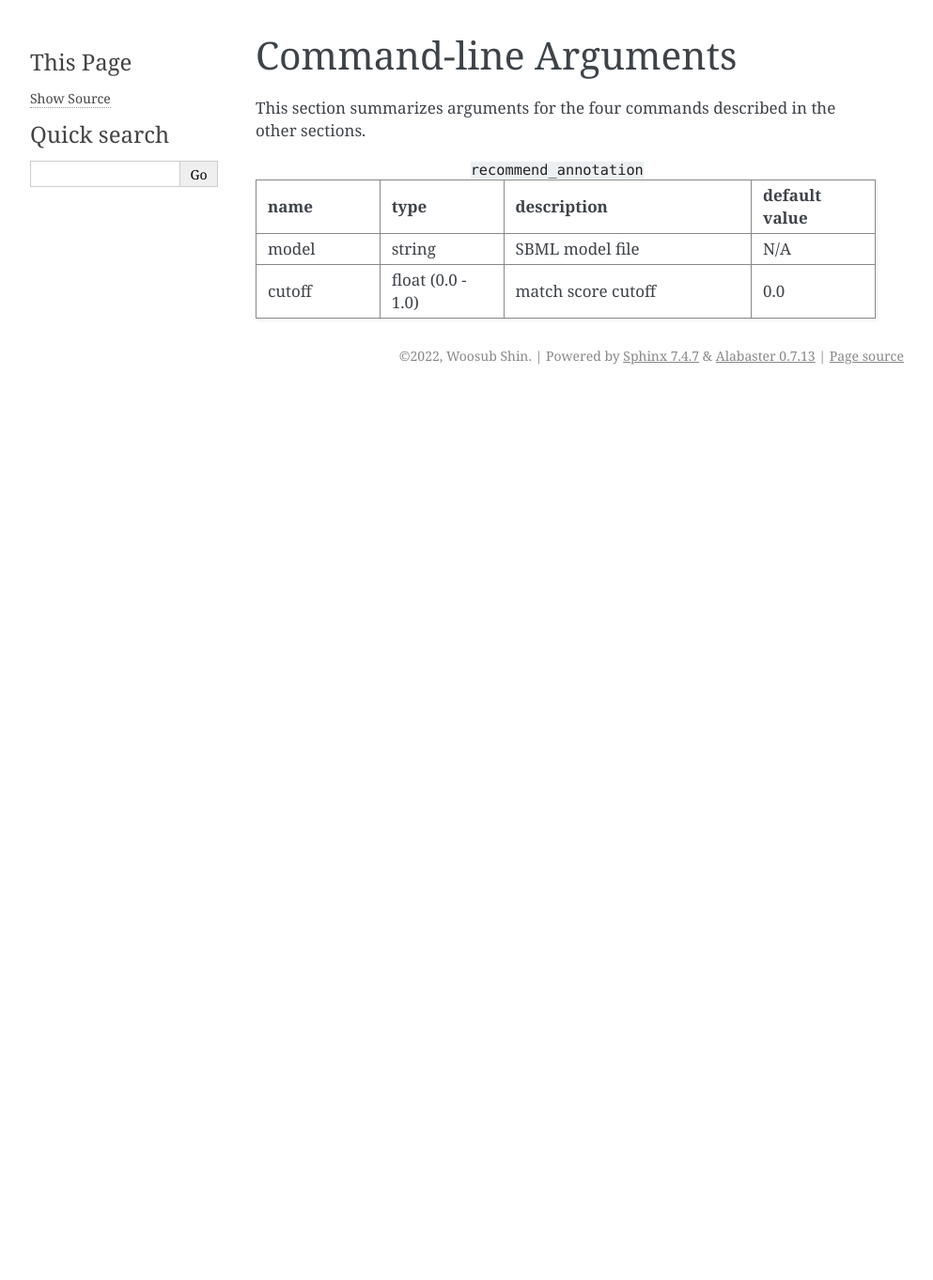
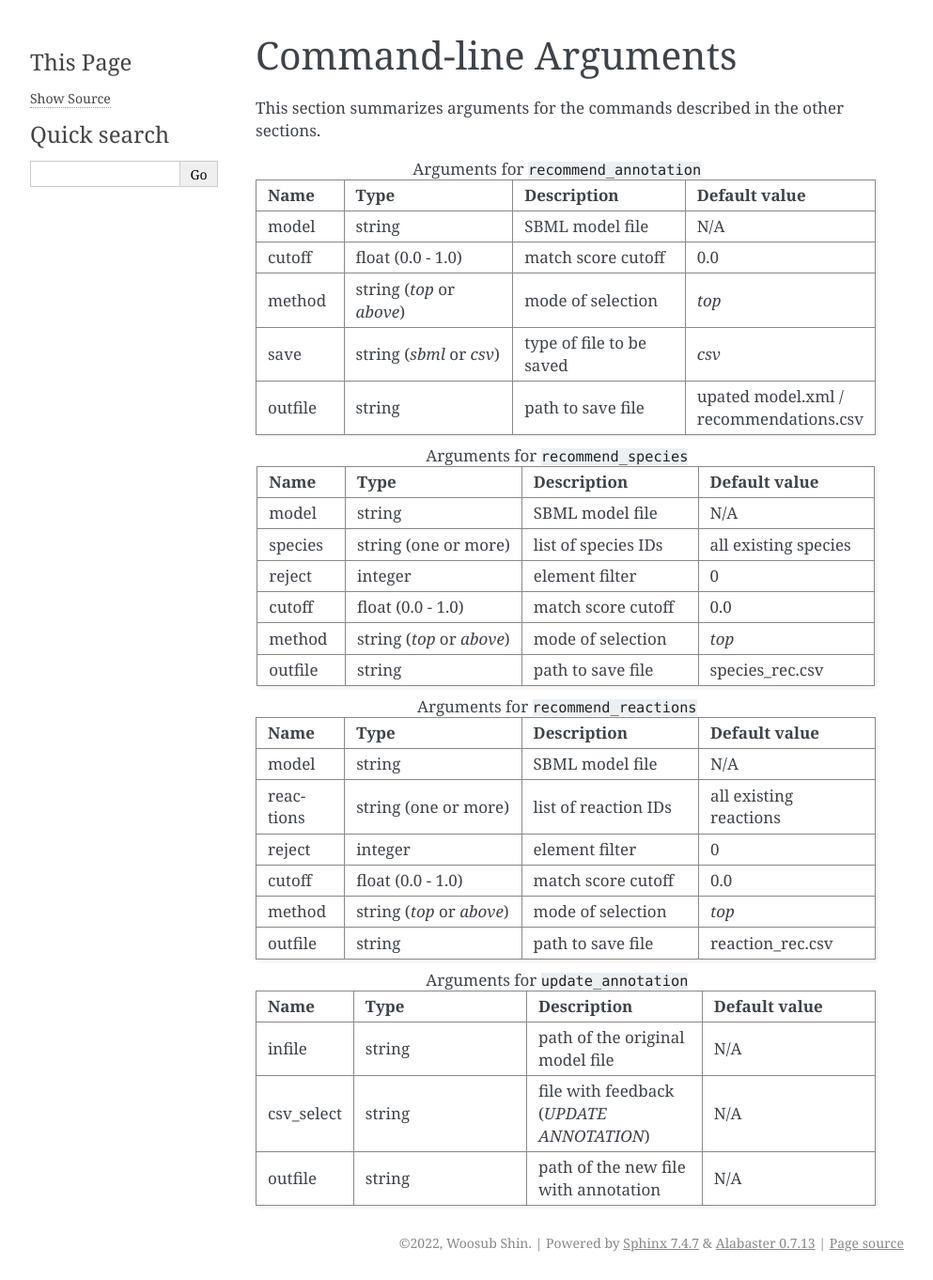
Before and after one commit to sys-bio/AMAS, a Sphinx documentation site: the page built from docs/source/tbls.rst, in a window 1280 px wide. Shown: the whole page at 94% size, without its empty margins (148-1141 px from the left). Built offline with Sphinx 7.4.7, drawn with Linux system fonts in a browser that asks for light colours; before the commit the page ends 900 px from its top, so only the background shows below that.

Commit message:
tbls tables updated

```diff
--- a/docs/source/tbls.rst
+++ b/docs/source/tbls.rst
@@ -4,16 +4,16 @@ Command-line Arguments
 ======================
 
 
-This section summarizes arguments for the four commands described in the other sections.
+This section summarizes arguments for the commands described in the other sections.
 
-.. list-table:: ``recommend_annotation``
-   :widths: 25 25 50 25
+.. list-table:: Arguments for ``recommend_annotation``
+   :widths: 25 50 50 50
    :header-rows: 1
 
-   * - name
-     - type
-     - description
-     - default value
+   * - Name
+     - Type
+     - Description
+     - Default value
    * - model
      - string
      - SBML model file
@@ -22,3 +22,105 @@ This section summarizes arguments for the four commands described in the other s
      - float (0.0 - 1.0)
      - match score cutoff
      - 0.0
+   * - method
+     - string (*top* or *above*)
+     - mode of selection
+     - *top*
+   * - save
+     - string (*sbml* or *csv*)
+     - type of file to be saved
+     - *csv*
+   * - outfile
+     - string
+     - path to save file
+     - upated model.xml / recommendations.csv
+
+
+.. list-table:: Arguments for ``recommend_species``
+   :widths: 25 50 50 50
+   :header-rows: 1
+
+   * - Name
+     - Type
+     - Description
+     - Default value
+   * - model
+     - string
+     - SBML model file
+     - N/A
+   * - species
+     - string (one or more)
+     - list of species IDs
+     - all existing species
+   * - reject
+     - integer
+     - element filter
+     - 0
+   * - cutoff
+     - float (0.0 - 1.0)
+     - match score cutoff
+     - 0.0
+   * - method
+     - string (*top* or *above*)
+     - mode of selection
+     - *top*
+   * - outfile
+     - string
+     - path to save file
+     - species_rec.csv
+
+
+.. list-table:: Arguments for ``recommend_reactions``
+   :widths: 25 50 50 50
+   :header-rows: 1
+
+   * - Name
+     - Type
+     - Description
+     - Default value
+   * - model
+     - string
+     - SBML model file
+     - N/A
+   * - reactions
+     - string (one or more)
+     - list of reaction IDs
+     - all existing reactions
+   * - reject
+     - integer
+     - element filter
+     - 0
+   * - cutoff
+     - float (0.0 - 1.0)
+     - match score cutoff
+     - 0.0
+   * - method
+     - string (*top* or *above*)
+     - mode of selection
+     - *top*
+   * - outfile
+     - string
+     - path to save file
+     - reaction_rec.csv
+
+
+.. list-table:: Arguments for ``update_annotation``
+   :widths: 25 50 50 50
+   :header-rows: 1
+
+   * - Name
+     - Type
+     - Description
+     - Default value
+   * - infile
+     - string
+     - path of the original model file
+     - N/A
+   * - csv_select
+     - string
+     - file with feedback (*UPDATE ANNOTATION*)
+     - N/A
+   * - outfile
+     - string
+     - path of the new file with annotation
+     - N/A
```
